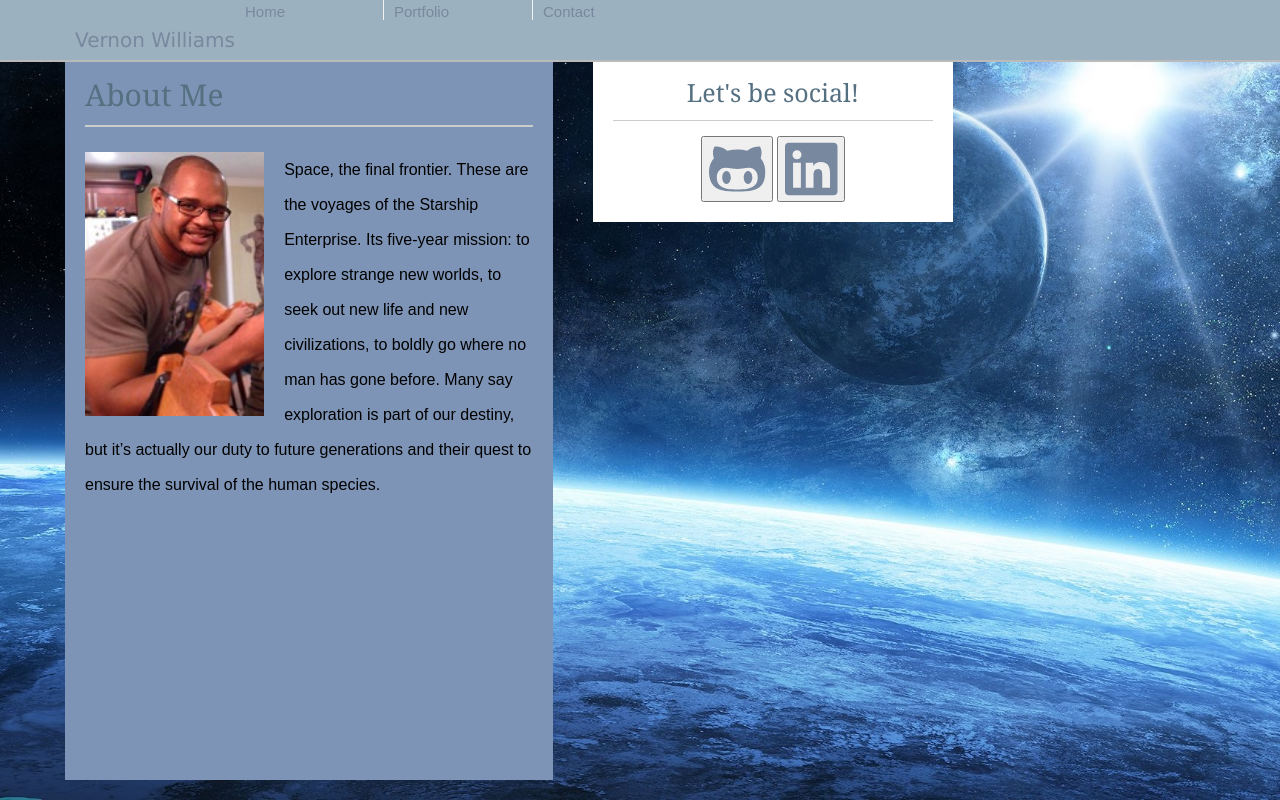
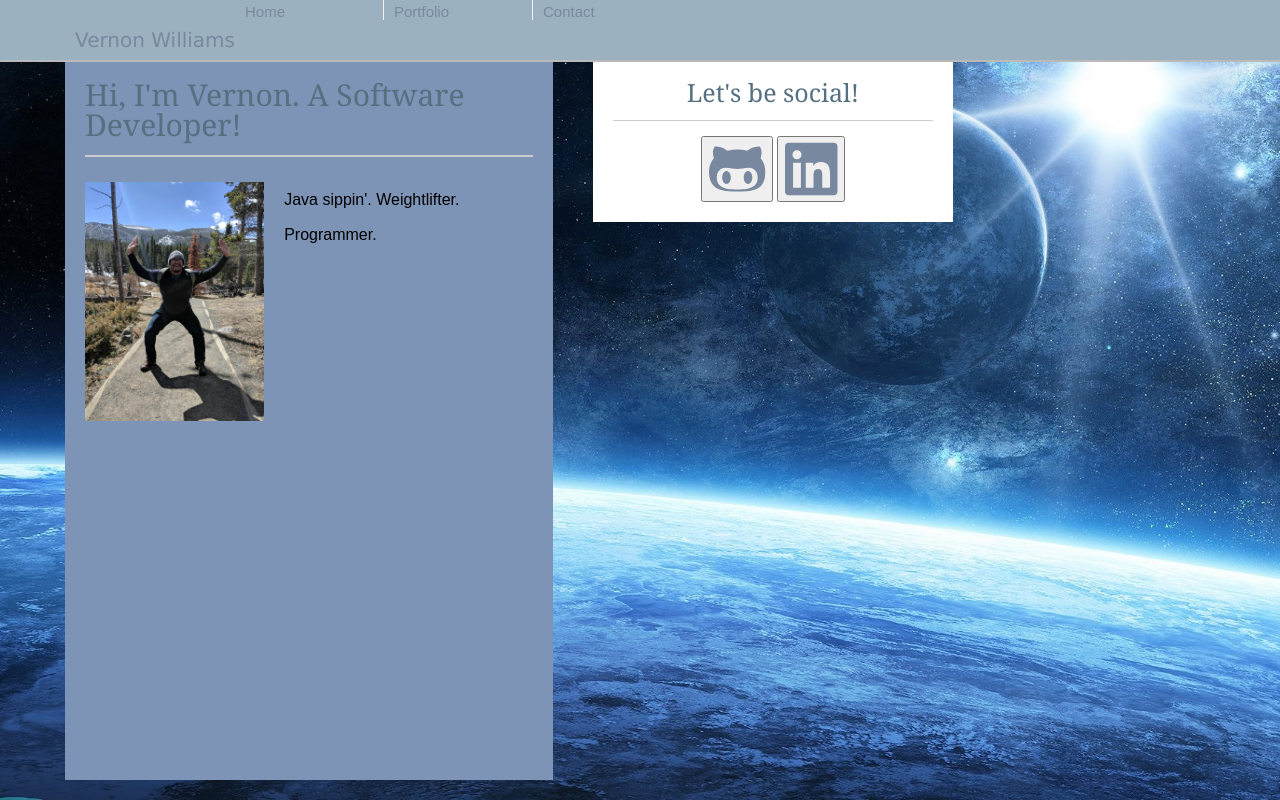
Before and after one commit to Voxenn/Responsive-Portfolio, a PHP site: page /index.php in a window 1280 px wide. Run offline with PHP 8.4, Linux system fonts and the light colour scheme; some libraries are stand-ins or nearby versions.

Commit message:
Begin to change portfolio.

```diff
--- a/index.html
+++ b/index.html
@@ -30,18 +30,12 @@
   </header>
   <div class="container clearfix">
     <section id="home-info">
-    <h2>About Me</h2>
+    <h2>Hi, I'm Vernon. A Software Developer!</h2>
 
-    <img id="about-img" class="clearfix" src="assets/images/about-pic-136x200.jpg" alt="Vernon Williams">
+    <img id="about-img" class="clearfix" src="assets/images/vern.jpg" alt="Vernon Williams">
 
       <p>
-        Space, the final frontier. These are the voyages of the Starship Enterprise.
-        Its five-year mission: to explore strange new worlds,
-        to seek out new life and new civilizations,
-        to boldly go where no man has gone before.
-        Many say exploration is part of our destiny,
-        but it’s actually our duty to future generations and their
-        quest to ensure the survival of the human species.
+        Java sippin'. Weightlifter. Programmer.
       </p>
 
 
```
Also changed, not shown: assets/css/styles.css (line endings or trailing spaces), assets/images/vern.jpg (added).
